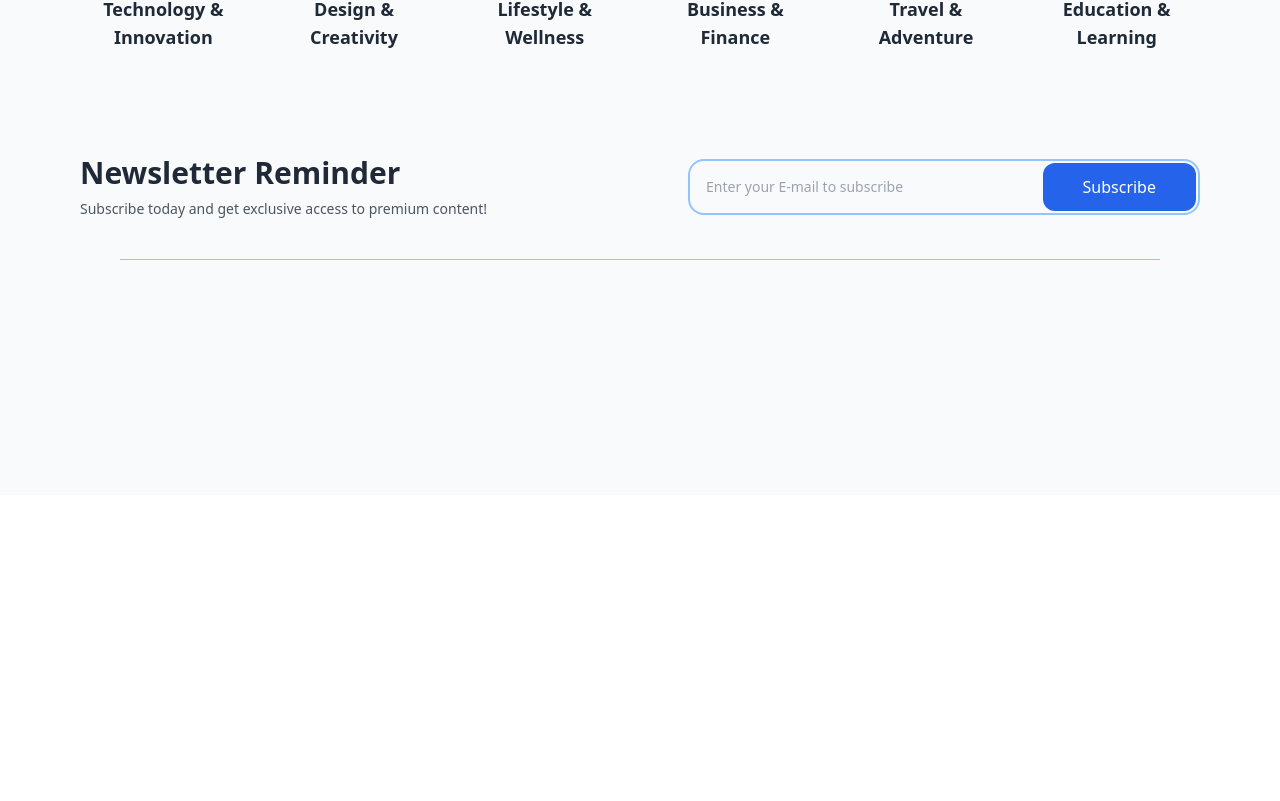
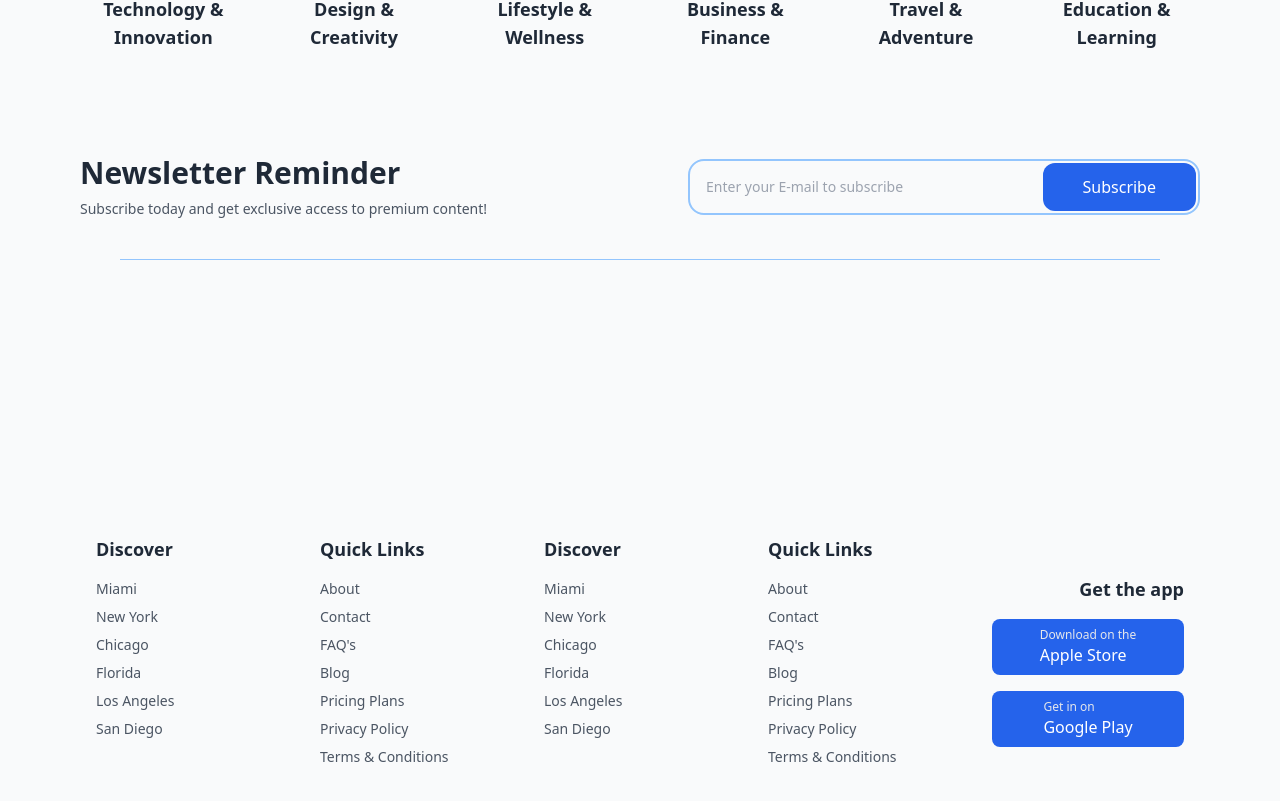
Before and after one commit to Buddhadev426/Buddha_create, a React (Vite) app: page /Blog in a window 1280 px wide. Shown: the part 2342-3143 px from the top of the page. Before the commit the page ends 2837 px from the top, so only its background shows below. Built offline with nearby package versions, Linux system fonts and the light colour scheme.

Commit message:
new changes

```diff
--- a/src/App.jsx
+++ b/src/App.jsx
@@ -19,6 +19,7 @@ import NavbarBlog from './Blogs/NavbarBlog'
 import FeaturedBlogPost from './Blogs/FeaturedBlogPost'
 import TrendingBlogPost from './Blogs/TrendingBlogPost'
 import Categories from './Blogs/Categories'
+import FooterBlog from './Blogs/FooterBlog'
 
 
 
@@ -98,6 +99,7 @@ const App = () => {
        <FeaturedBlogPost/>
        <TrendingBlogPost/>
        <Categories/>
+       <FooterBlog/>
 
        </div>
       )
--- a/src/Blogs/FooterBlog.jsx
+++ b/src/Blogs/FooterBlog.jsx
@@ -2,8 +2,85 @@ import React from 'react'
 
 function FooterBlog() {
   return (
-    <div>FooterBlog</div>
-  )
-}
+    <footer className="bg-gray-50 py-10 pl-20 pr-20">
+      <div className="max-w-7xl mx-auto px-4 grid grid-cols-1 md:grid-cols-5 gap-8">
+        {/* Discover Section 1 */}
+        <div>
+          <h3 className="text-lg font-bold text-gray-800">Discover</h3>
+          <ul className="mt-4 space-y-2 text-sm">
+            <li><a href="#" className="text-gray-600 hover:text-blue-600">Miami</a></li>
+            <li><a href="#" className="text-gray-600 hover:text-blue-600">New York</a></li>
+            <li><a href="#" className="text-gray-600 hover:text-blue-600">Chicago</a></li>
+            <li><a href="#" className="text-gray-600 hover:text-blue-600">Florida</a></li>
+            <li><a href="#" className="text-gray-600 hover:text-blue-600">Los Angeles</a></li>
+            <li><a href="#" className="text-gray-600 hover:text-blue-600">San Diego</a></li>
+          </ul>
+        </div>
+
+        {/* Quick Links Section 1 */}
+        <div>
+          <h3 className="text-lg font-bold text-gray-800">Quick Links</h3>
+          <ul className="mt-4 space-y-2 text-sm">
+            <li><a href="#" className="text-gray-600 hover:text-blue-600">About</a></li>
+            <li><a href="#" className="text-gray-600 hover:text-blue-600">Contact</a></li>
+            <li><a href="#" className="text-gray-600 hover:text-blue-600">FAQ's</a></li>
+            <li><a href="#" className="text-gray-600 hover:text-blue-600">Blog</a></li>
+            <li><a href="#" className="text-gray-600 hover:text-blue-600">Pricing Plans</a></li>
+            <li><a href="#" className="text-gray-600 hover:text-blue-600">Privacy Policy</a></li>
+            <li><a href="#" className="text-gray-600 hover:text-blue-600">Terms & Conditions</a></li>
+          </ul>
+        </div>
+
+        {/* Discover Section 2 */}
+        <div>
+          <h3 className="text-lg font-bold text-gray-800">Discover</h3>
+          <ul className="mt-4 space-y-2 text-sm">
+            <li><a href="#" className="text-gray-600 hover:text-blue-600">Miami</a></li>
+            <li><a href="#" className="text-gray-600 hover:text-blue-600">New York</a></li>
+            <li><a href="#" className="text-gray-600 hover:text-blue-600">Chicago</a></li>
+            <li><a href="#" className="text-gray-600 hover:text-blue-600">Florida</a></li>
+            <li><a href="#" className="text-gray-600 hover:text-blue-600">Los Angeles</a></li>
+            <li><a href="#" className="text-gray-600 hover:text-blue-600">San Diego</a></li>
+          </ul>
+        </div>
+
+        {/* Quick Links Section 2 */}
+        <div>
+          <h3 className="text-lg font-bold text-gray-800">Quick Links</h3>
+          <ul className="mt-4 space-y-2 text-sm">
+            <li><a href="#" className="text-gray-600 hover:text-blue-600">About</a></li>
+            <li><a href="#" className="text-gray-600 hover:text-blue-600">Contact</a></li>
+            <li><a href="#" className="text-gray-600 hover:text-blue-600">FAQ's</a></li>
+            <li><a href="#" className="text-gray-600 hover:text-blue-600">Blog</a></li>
+            <li><a href="#" className="text-gray-600 hover:text-blue-600">Pricing Plans</a></li>
+            <li><a href="#" className="text-gray-600 hover:text-blue-600">Privacy Policy</a></li>
+            <li><a href="#" className="text-gray-600 hover:text-blue-600">Terms & Conditions</a></li>
+          </ul>
+        </div>
+
+        {/* App Section */}
+        <div>
+          <h3 className="text-lg font-bold text-gray-800 pt-10 text-right">Get the app</h3>
+          <div className="mt-4 space-y-4">
+            <a
+              href="#"
+              className="w-50 flex items-center justify-center bg-blue-600 text-white px-4 py-2 rounded-lg hover:bg-blue-500"
+            >
+              {/* <span>Download on the Apple Store</span> */}
+              <button className='text-left '><h6 className='text-xs text-gray-200'>Download on the</h6>Apple Store</button>
+            </a>
+            <a
+              href="#"
+              className="flex items-center justify-center bg-blue-600 text-white px-4 py-2 rounded-lg hover:bg-blue-500"
+            >
+              {/* <span>Get in on Google Play</span> */}
+              <button className='text-left'><h6 className='text-xs text-gray-200'>Get in on</h6>Google Play</button>
+            </a>
+          </div>
+        </div>
+      </div>
+    </footer>
+  );
+};
 
 export default FooterBlog
```
